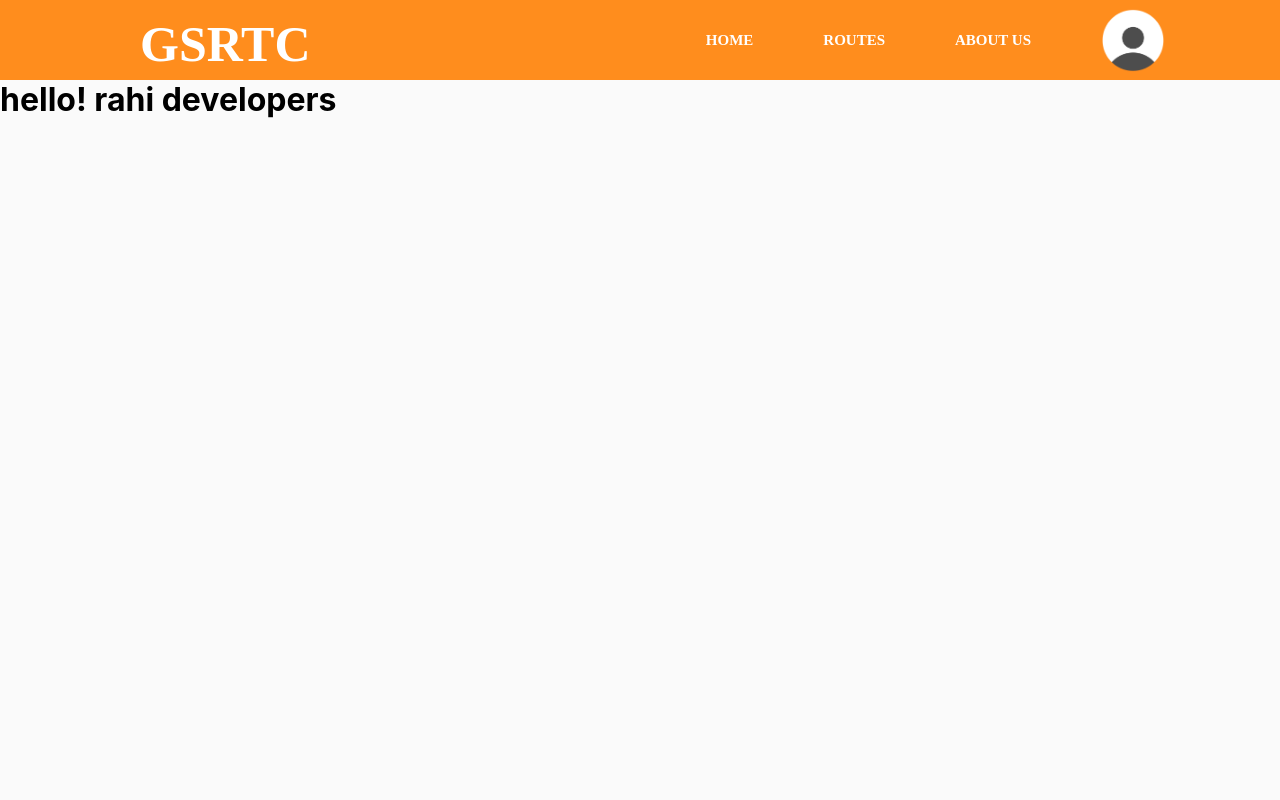
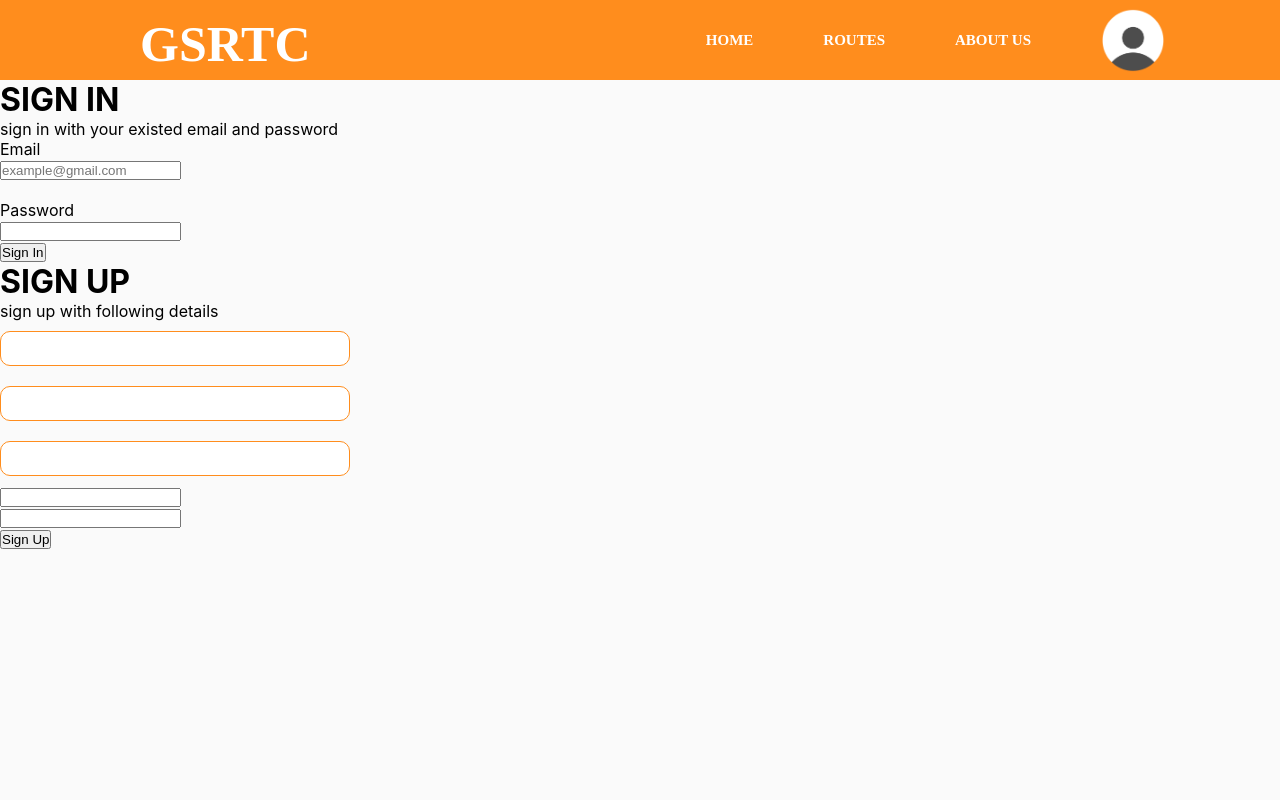
Before and after one commit to Dhruv71/Rahionbus, a React (Create React App) app: page /signin in a window 1280 px wide. Shown: the top 800 px of the page. Built offline with nearby package versions, Linux system fonts and the light colour scheme.

Commit message:
finaly signin and and signup components added to page

```diff
--- a/src/components/footer/footer.style.scss
+++ b/src/components/footer/footer.style.scss
@@ -30,6 +30,7 @@
            border-radius:5px;
            margin-left: 25px;
            margin-top: 15px;
+           outline:none;
          }
 
       .subbutton{
--- a/src/components/signUp/signUp.component.jsx
+++ b/src/components/signUp/signUp.component.jsx
@@ -6,6 +6,7 @@
      <div className='signUp'>
        <h1>SIGN UP</h1>
        <span>sign up with following details</span>
+       <form>
        <CustomInput
          type='text'
          name='First Name'
@@ -31,7 +32,8 @@
          name='Password'
          required
        />
-
+       <button>Sign Up</button>
+       </form>
      </div>
 	);
 
--- a/src/pages/signIn_and_signUp_page/signIn_and_signUp_page.component.jsx
+++ b/src/pages/signIn_and_signUp_page/signIn_and_signUp_page.component.jsx
@@ -1,9 +1,12 @@
 import React from 'react';
+import SignIn from '../../components/signIn/signIn.component';
+import SignUp from '../../components/signUp/signUp.component';
 import './signIn_and_signUp_page.styles.scss';
 
 const SigninAndSignupPage = () => (
    <div className='SigninAndSignupPage'>
-      <h1>hello! rahi developers </h1>
+       <SignIn/>
+       <SignUp/>
    </div>
 
 	);
```
